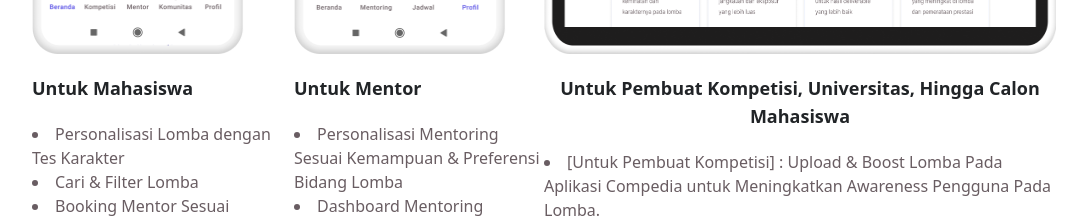
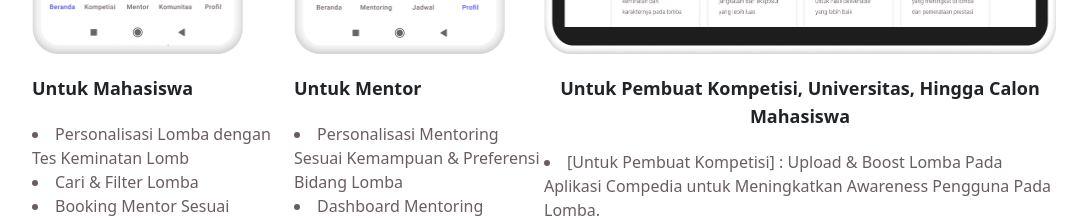
Before and after one commit to AbdullahFathan/compedia-web, a React (Vite) app: page / in a window 1280 px wide. Shown: the part 2620-2840 px from the top of the page, without its empty margins (96-1183 px from the left). Built offline with nearby package versions, Linux system fonts and the light colour scheme.

Commit message:
UI: change word

```diff
--- a/src/constants/mainServices.js
+++ b/src/constants/mainServices.js
@@ -1,5 +1,5 @@
 export const mahasiswaList = [
-  "Personalisasi Lomba dengan Tes Karakter",
+  "Personalisasi Lomba dengan Tes Keminatan Lomb",
   "Cari & Filter Lomba",
   "Booking Mentor Sesuai Bidang",
   "Komunitas Lomba Sesuai Bidang",
```
